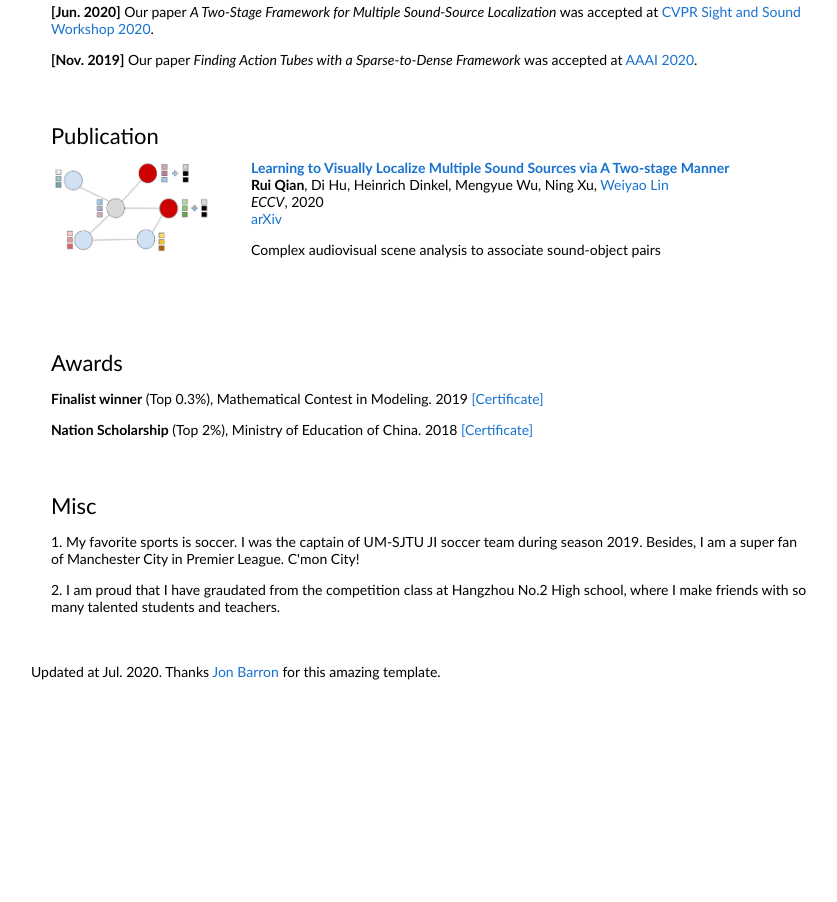
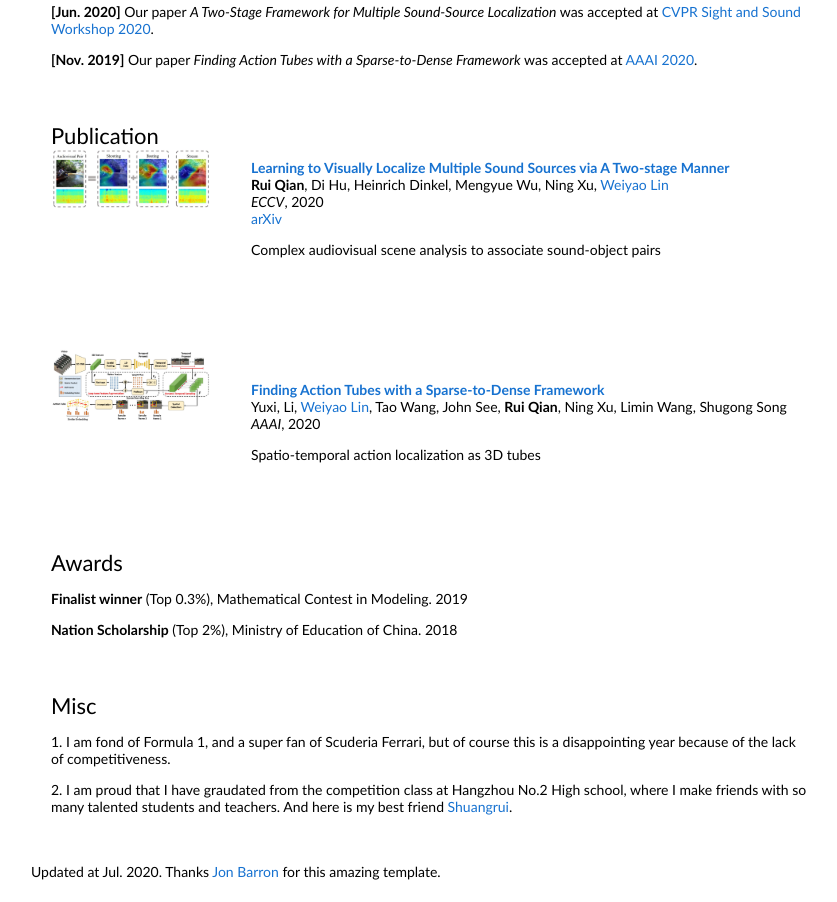
Before and after one commit to shvdiwnkozbw/shvdiwnkozbw.github.io, a plain HTML site: page index.html in a window 1280 px wide. Shown: the part 470-1372 px from the top of the page, without its empty margins (209-1046 px from the left). Before the commit the page ends 1172 px from the top, so only its background shows below. Drawn offline with Linux system fonts and the light colour scheme.

Commit message:
Add files via upload

```diff
--- a/index.html
+++ b/index.html
@@ -59,7 +59,7 @@
             <td style="padding:20px;width:25%;vertical-align:middle">
               <heading>Publication</heading>
               <div class="one">
-                <img src='images/aagnn.png' width="160">
+                <img src='images/eccv.JPG' width="160">
               </div>
             </td>
             <td style="padding:20px;width:75%;vertical-align:middle">
@@ -81,16 +81,42 @@
               <p>Complex audiovisual scene analysis to associate sound-object pairs</p>
             </td>
           </tr>
+      <tr>
+            <td style="padding:20px;width:25%;vertical-align:middle">
+              <div class="one">
+                <img src='images/aaai.JPG' width="160">
+              </div>
+            </td>
+            <td style="padding:20px;width:75%;vertical-align:middle">
+              <a href="http://mcg.nju.edu.cn/publication/2020/AAAI-LiY.5422.pdf">
+                <papertitle>Finding Action Tubes with a Sparse-to-Dense Framework</papertitle>
+              </a>
+              <br>
+			  Yuxi, Li,
+              <a href="https://weiyaolin.github.io/">Weiyao Lin</a>,
+			  Tao Wang,
+			  John See,
+              <strong>Rui Qian</strong>,
+			  Ning Xu,
+			  Limin Wang,
+			  Shugong Song
+              <br>
+        <em>AAAI</em>, 2020
+              <br>
+              <p></p>
+              <p>Spatio-temporal action localization as 3D tubes</p>
+            </td>
+          </tr>
         </tbody></table>
     <table style="width:100%;border:0px;border-spacing:0px;border-collapse:separate;margin-right:auto;margin-left:auto;"><tbody>
             <tr>
             <td style="padding:20px;width:100%;vertical-align:middle">
               <heading>Awards</heading>
               <p>
-                <strong>Finalist winner</strong> (Top 0.3%), Mathematical Contest in Modeling. 2019 <a href="data/1919009.pdf">[Certificate]</a>
+                <strong>Finalist winner</strong> (Top 0.3%), Mathematical Contest in Modeling. 2019
               </p>
               <p>
-              <strong>Nation Scholarship</strong> (Top 2%), Ministry of Education of China. 2018 <a href="data/national_scholarship.pdf">[Certificate]</a>
+              <strong>Nation Scholarship</strong> (Top 2%), Ministry of Education of China. 2018
               </p>
             </td>
           </tr>
@@ -100,10 +126,10 @@
             <td style="padding:20px;width:100%;vertical-align:middle">
               <heading>Misc</heading>
               <p>
-                1. My favorite sports is soccer. I was the captain of UM-SJTU JI soccer team during season 2019. Besides, I am a super fan of Manchester City in Premier League. C'mon City!
+                1. I am fond of Formula 1, and a super fan of Scuderia Ferrari, but of course this is a disappointing year because of the lack of competitiveness.
               </p>
               <p>
-                2. I am proud that I have graudated from the competition class at Hangzhou No.2 High school, where I make friends with so many talented students and teachers.
+                2. I am proud that I have graudated from the competition class at Hangzhou No.2 High school, where I make friends with so many talented students and teachers. And here is my best friend <a href="https://mark12ding.github.io/">Shuangrui</a>.
               </p>
             </td>
           </tr>
```
